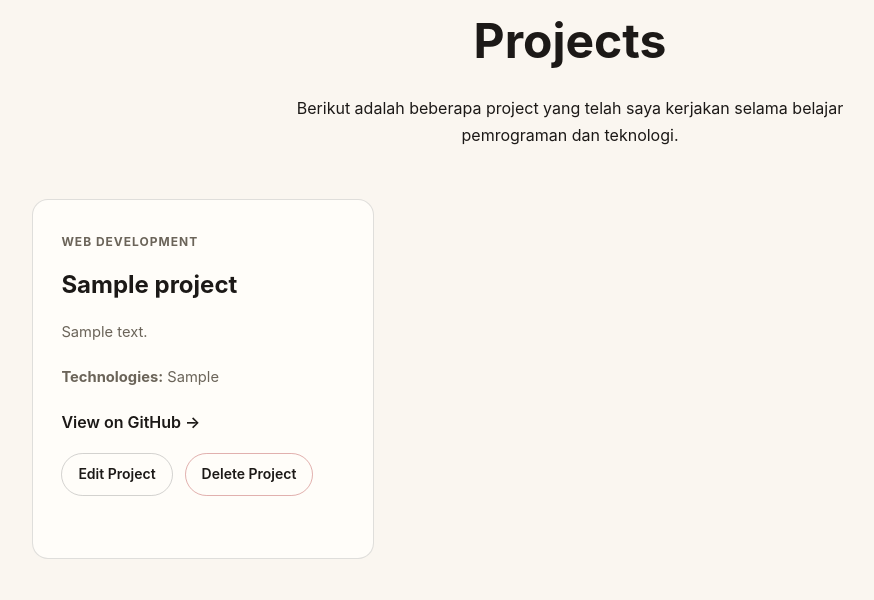
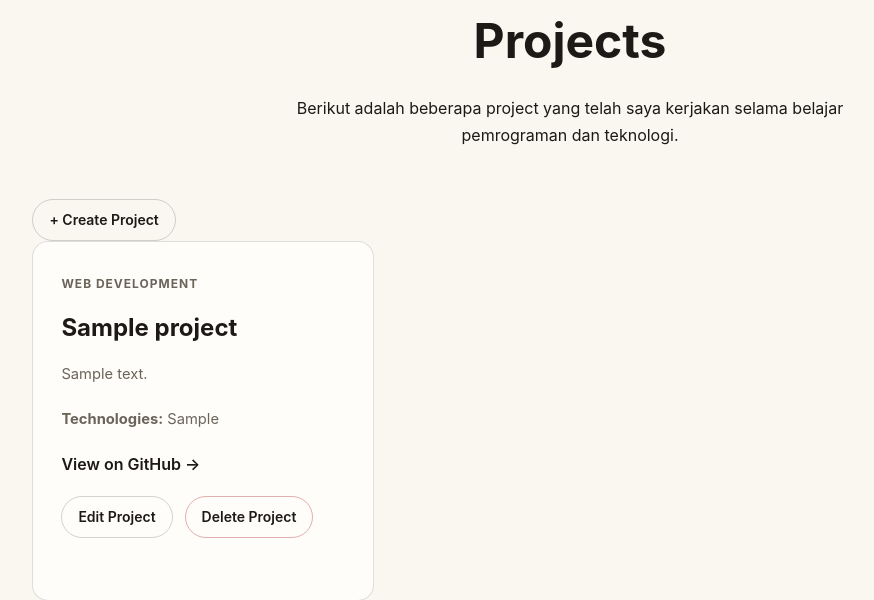
Before and after one commit to kaysansalman-cyber/myportofolio, a Django app: page /projects/ in a window 1280 px wide. Shown: the part 213-813 px from the top of the page, without its empty margins (70-944 px from the left). Before the commit the page ends 772 px from the top, so only its background shows below. Run offline with Django 5.2, Linux system fonts and the light colour scheme; a user stored in the database is signed in; tables that the repository leaves empty hold one stand-in row (values such as "Sample post").

Commit message:
feat: add project authorization

```diff
--- a/main/views.py
+++ b/main/views.py
@@ -6,6 +6,7 @@ from django.core import serializers
 from django.http import HttpResponse
 from django.contrib.auth import login, logout
 from django.contrib.auth.decorators import login_required
+from django.core.exceptions import PermissionDenied
 
 from .models import Experience, Project
 from .forms import ProjectForm, ExperienceForm, RegisterForm,  AuthenticationForm
@@ -69,7 +70,11 @@ def show_projects(request):
 
     return render(request, 'projects.html', context)
 
+@login_required
 def create_project(request):
+    if not request.user.is_superuser:
+        raise PermissionDenied
+
     if request.method == "POST":
         form = ProjectForm(request.POST)
 
@@ -86,7 +91,11 @@ def create_project(request):
 
     return render(request, "create_project.html", context)
 
+@login_required
 def delete_project(request, id):
+    if not request.user.is_superuser:
+        raise PermissionDenied
+
     project = Project.objects.get(id=id)
 
     if request.method == "POST":
--- a/templates/login.html
+++ b/templates/login.html
@@ -9,7 +9,6 @@ Login - Kaysan
     <div class="container">
         <div class="section-heading">
             <p class="section-label">LOGIN</p>
-            <h1>Login</h1>
             <p>
                 Login untuk mengakses fitur yang membutuhkan authentication.
             </p>
--- a/templates/projects.html
+++ b/templates/projects.html
@@ -18,6 +18,15 @@ Projects - Kaysan
                 selama belajar pemrograman dan teknologi.
             </p>
         </div>
+
+        {% if user.is_superuser %}
+            <a
+                href="{% url 'main:create_project' %}"
+                class="project-action"
+            >
+                + Create Project
+            </a>
+        {% endif %}
 
         <div class="projects-grid">
 
@@ -62,12 +71,14 @@ Projects - Kaysan
                             Edit Project
                         </a>
 
+                        {% if user.is_superuser %}
                             <a
                                 href="{% url 'main:delete_project' project.id %}"
                                 class="project-action delete"
                             >
                                 Delete Project
                             </a>
+                        {% endif %}
 
                     </div>
 
```
Lines whose indentation alone changed are shown as unchanged.
